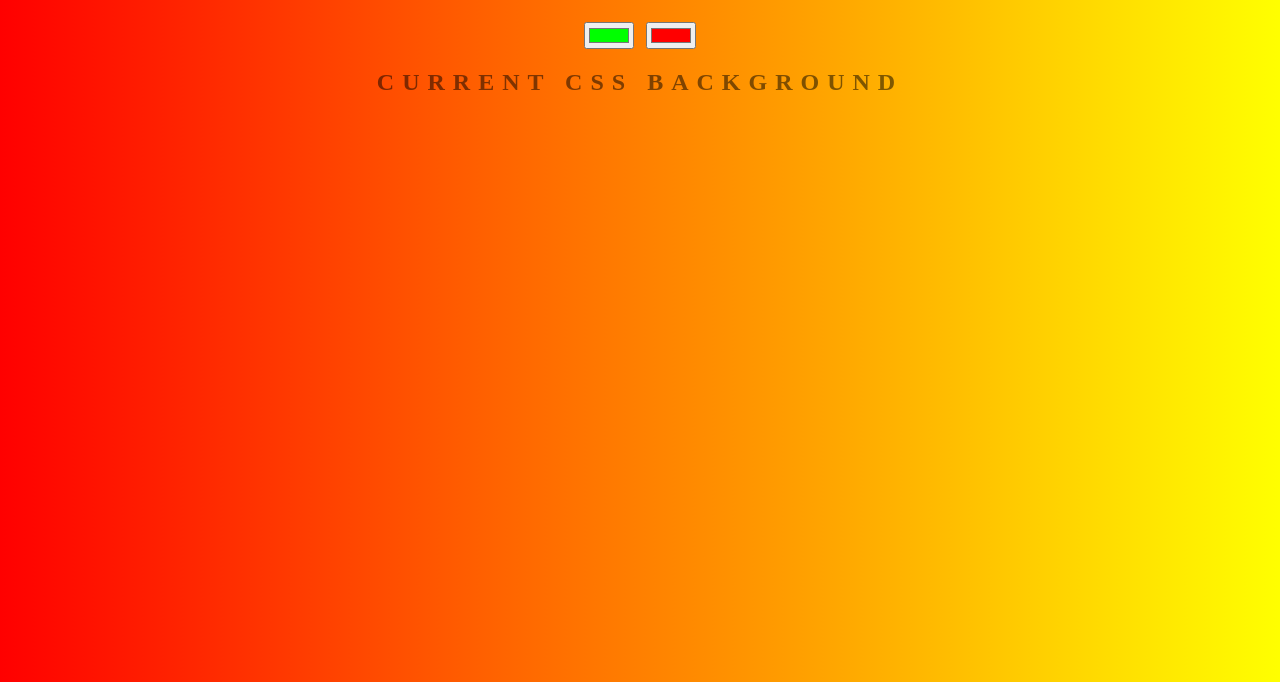
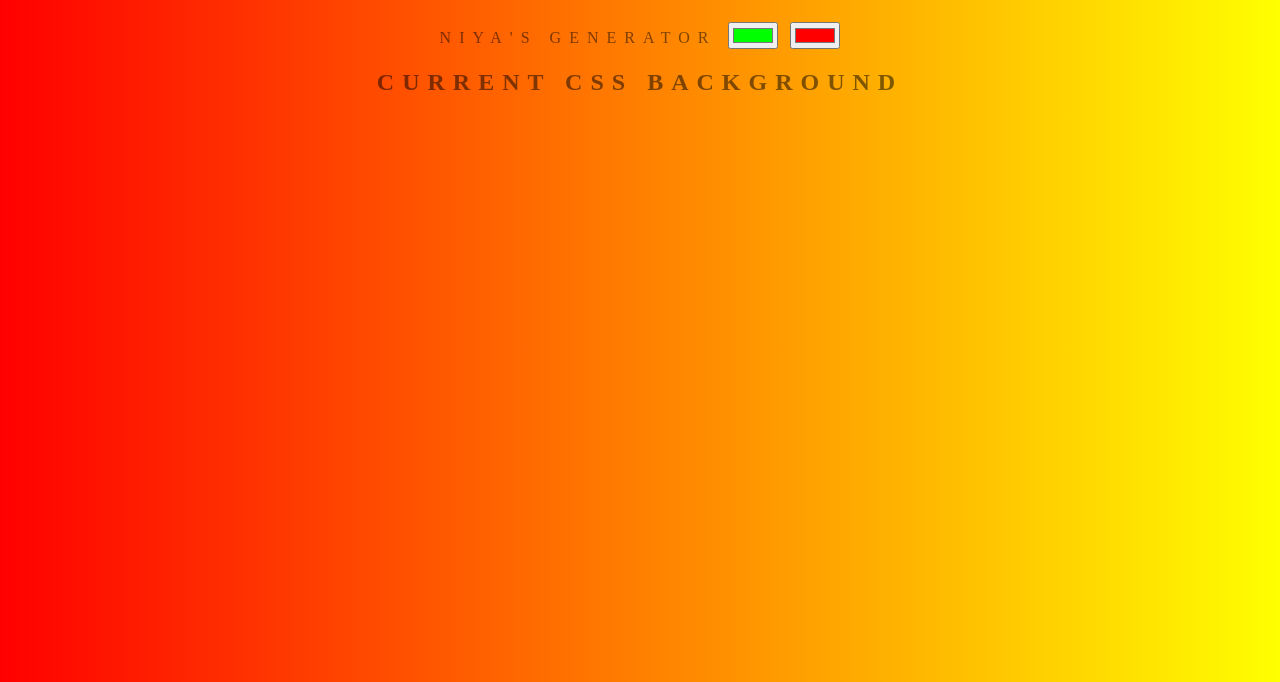
Before and after one commit to sachusanil/generator, a plain HTML site: page index.html in a window 1280 px wide. Shown: the part 118-800 px from the top of the page. Drawn offline with Linux system fonts and the light colour scheme.

Commit message:
added my name as well

```diff
--- a/index.html
+++ b/index.html
@@ -6,6 +6,7 @@
 </head>
 <body id="gradient">
 	<h1>Sachu's Generator</h1>
+	<hi>Niya's Generator</hi>
 	<input class="color1" type="color" name="color1" value="#00ff00">
 	<input class="color2" type="color" name="color2" value="#ff0000">
 	<h2>Current CSS Background</h2>
```
